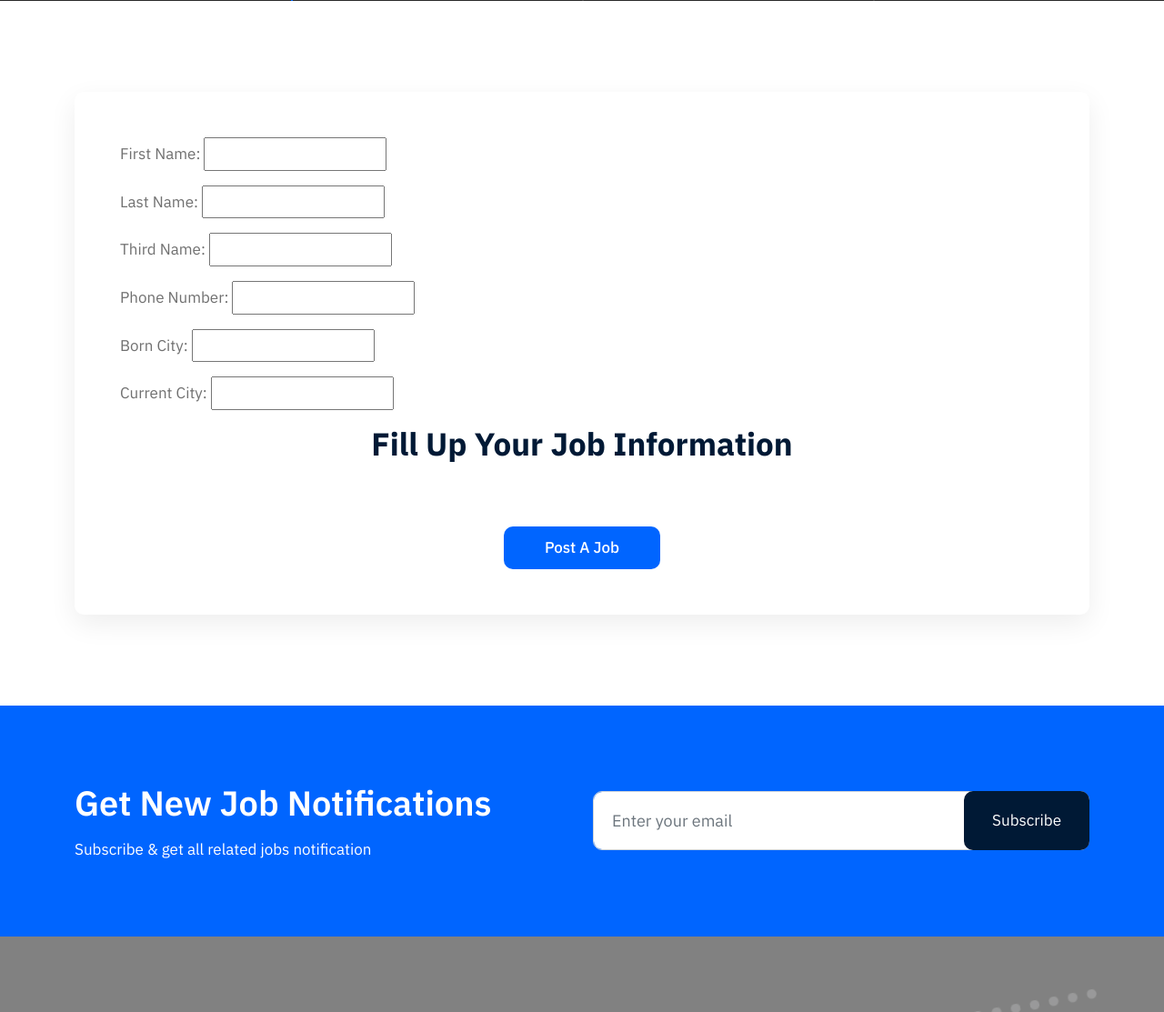
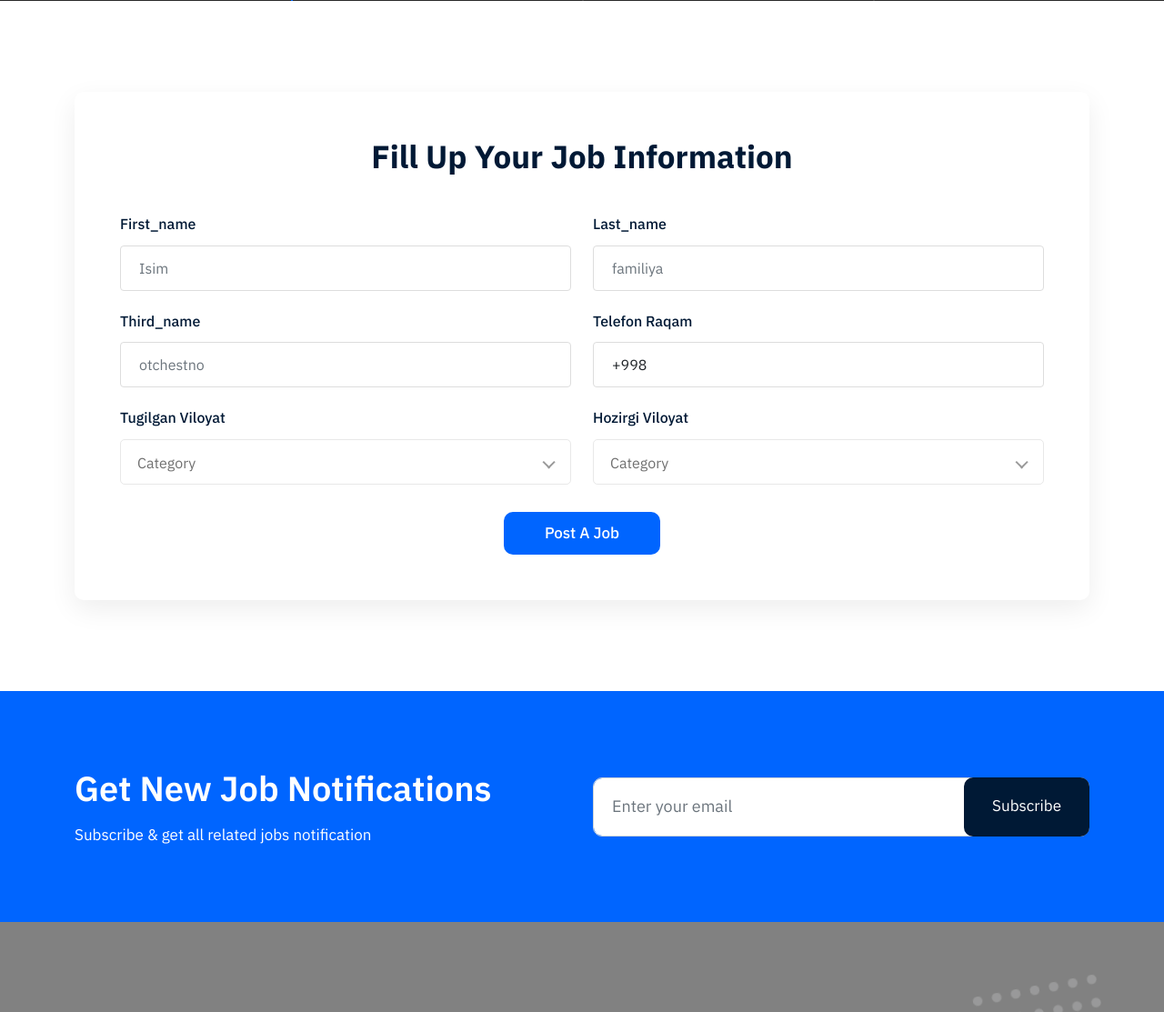
Before and after one commit to Abdulmajid78/check_user, a Django app: page /en/auth/add_employee/ in a window 1280 px wide. Shown: the part 757-1870 px from the top of the page at 91% size. Run offline with Django 4.2, Linux system fonts and the light colour scheme; the visitor is signed in with stand-in values (Sample User, id 1); some libraries are stand-ins or nearby versions.

```diff
--- a/templates/jobs/post-employee.html
+++ b/templates/jobs/post-employee.html
@@ -25,11 +25,68 @@
     <!-- Post Job Section Start -->
     <div class="job-post ptb-100">
         <div class="container">
-            <form class="job-post-from" method="post">
-                {% csrf_token %}
-                {{ form.as_p }}
+            <form class="job-post-from">
                 <h2>{% trans 'Fill Up Your Job information' %}</h2>
                 <div class="row">
+                    <div class="col-md-6">
+                        <div class="form-group">
+                            <label>{% trans 'first_name' %}</label>
+                            <input type="text" class="form-control" name="first_name" id="exampleInput1"
+                                   placeholder="Isim" required>
+                        </div>
+                    </div>
+
+                    <div class="col-md-6">
+                        <div class="form-group">
+                            <label>{% trans 'last_name' %}</label>
+                            <input type="text" class="form-control" name="last_name" id="exampleInput1"
+                                   placeholder="familiya" required>
+                        </div>
+                    </div>
+
+                    <div class="col-md-6">
+                        <div class="form-group">
+                            <label>{% trans 'third_name' %}</label>
+                            <input type="text" class="form-control" name="third_name" id="exampleInput1"
+                                   placeholder="otchestno" required>
+                        </div>
+                    </div>
+
+                    <div class="col-md-6">
+                        <div class="form-group">
+                            <label>{% trans 'Telefon raqam' %}</label>
+                            <input type="text" class="form-control" name="phone_number" id="exampleInput1"
+                                   placeholder="telefon raqam" value="+998 " required>
+                        </div>
+                    </div>
+
+                    <div class="col-md-6">
+                        <div class="form-group">
+                            <label>{% trans 'Tugilgan Viloyat' %}</label>
+                            <select class="category" name="born_city">
+                                <option data-display="Category">{% trans 'Viloyat' %}</option>
+                                <option value="1">Toshkent</option>
+                                <option value="2">Qoqon</option>
+                                <option value="4">Namangan</option>
+                                <option value="5">Samarkand</option>
+                                <option value="6">Buhoro</option>
+                            </select>
+                        </div>
+                    </div>
+
+                    <div class="col-md-6">
+                        <div class="form-group">
+                            <label>{% trans 'Hozirgi Viloyat' %}</label>
+                            <select class="category" name="current_city">
+                                <option data-display="Category">{% trans 'Hozirgi Viloyat' %}</option>
+                                <option value="1">Toshkent</option>
+                                <option value="2">Qoqon</option>
+                                <option value="4">Namangan</option>
+                                <option value="5">Samarkand</option>
+                                <option value="6">Buhoro</option>
+                            </select>
+                        </div>
+                    </div>
 
 
                     <div class="col-md-12 text-center">
```
